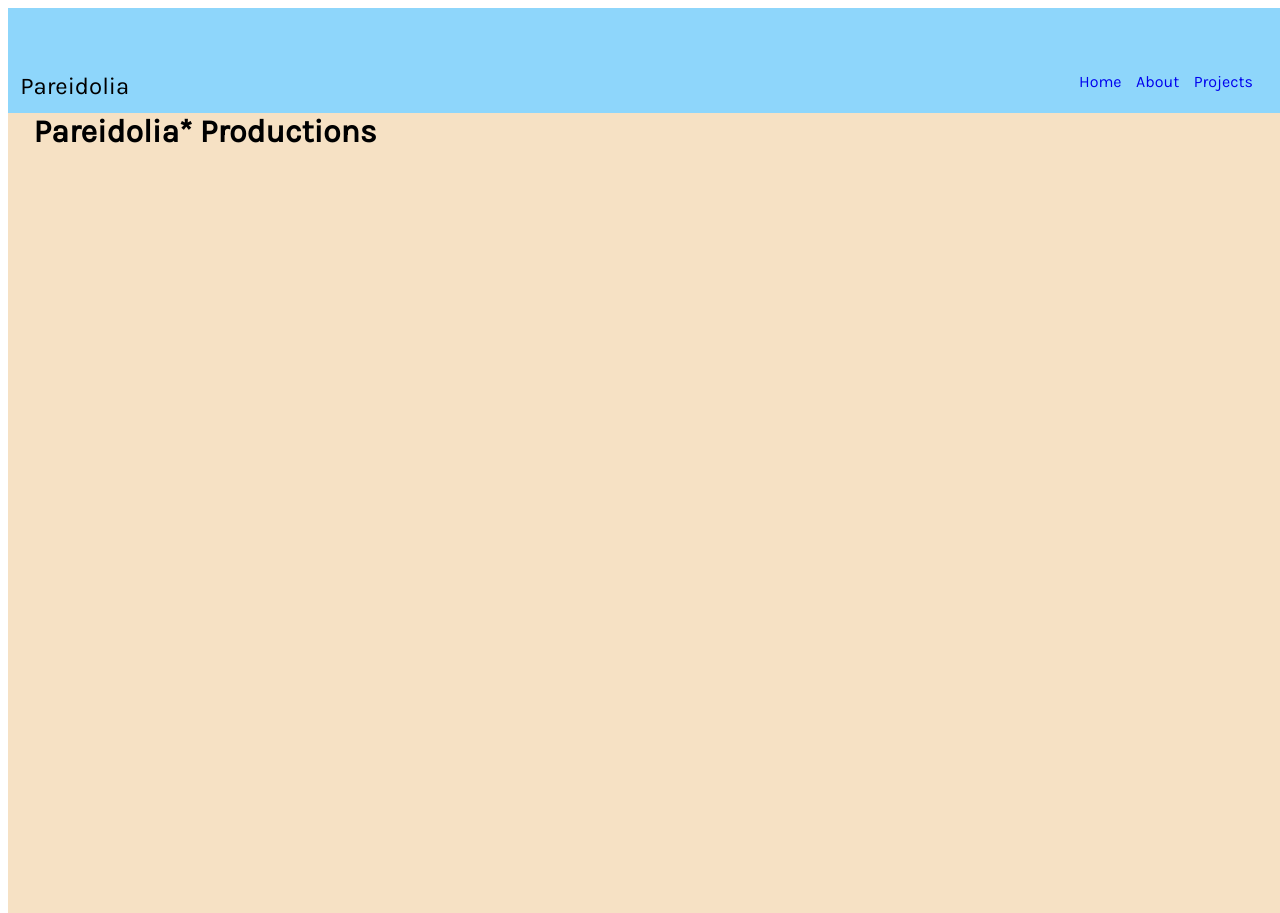
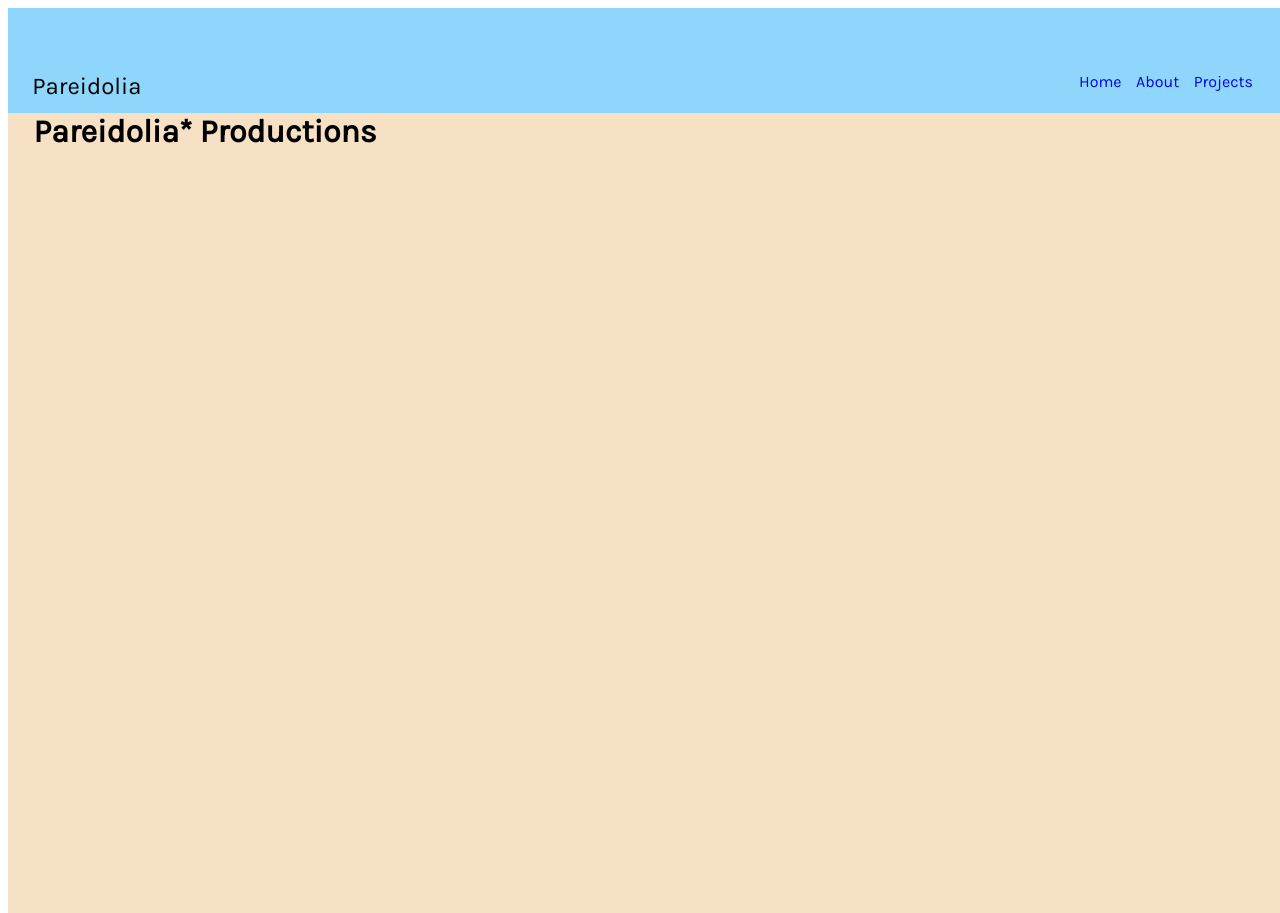
Before and after one commit to bry-an/jrdotcom, a Vue app: page / in a window 1280 px wide. Built offline with nearby package versions, Linux system fonts and the light colour scheme.

Commit message:
add body padding

```diff
--- a/src/App.vue
+++ b/src/App.vue
@@ -31,7 +31,7 @@ export default {
   margin: auto;
 }
 .header-title {
-  margin-left: 1%;
+  margin-left: 2%;
   font-size: 1.5rem;
 }
 #nav {
```
